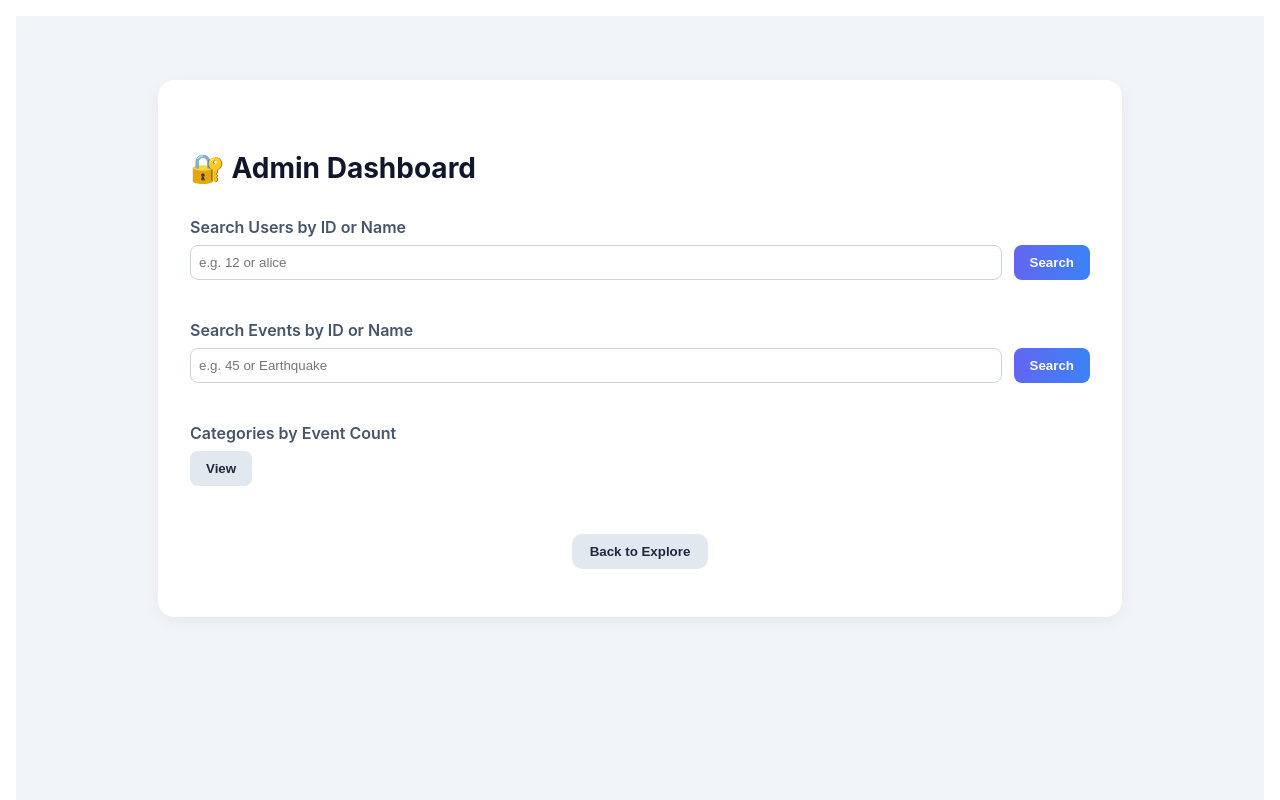
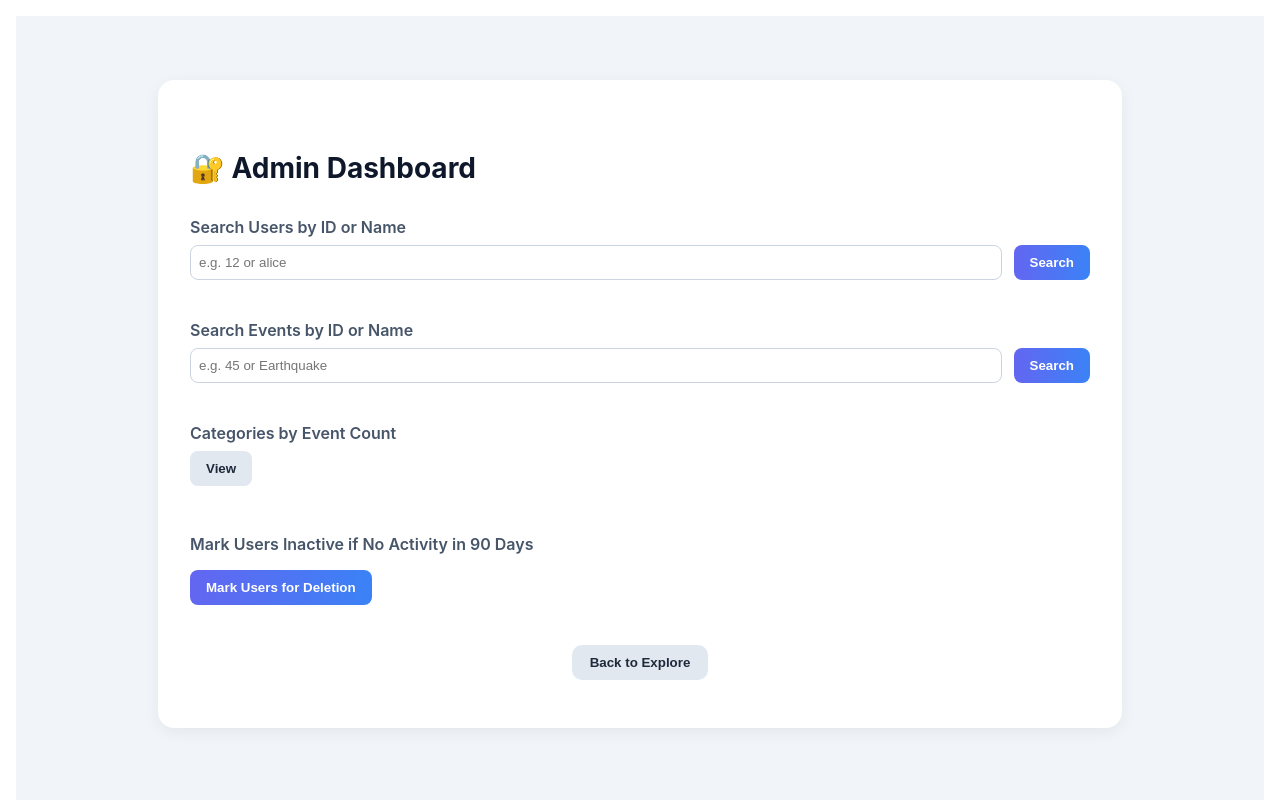
Before and after one commit to ArchieMucharla/Timely, a React (Create React App) app in the folder my-app/: page /admin in a window 1280 px wide. Shown: the top 800 px of the page. Built offline with nearby package versions, Linux system fonts and the light colour scheme.

Commit message:
adds mark users for delete in admin

```diff
--- a/my-app/src/pages/AdminDashboard.js
+++ b/my-app/src/pages/AdminDashboard.js
@@ -10,6 +10,9 @@ export default function AdminPage() {
   const [eventSearch, setEventSearch] = useState('');
   const [eventResults, setEventResults] = useState([]);
   const [categoriesByCount, setCategoriesByCount] = useState([]);
+  const [inactiveUsersMessage, setInactiveUsersMessage] = useState('');
+  const [inactiveUsers, setInactiveUsers] = useState([]);
+  const [loading, setLoading] = useState(false);
 
   const searchUsers = async () => {
     const res = await fetch(`${BACKEND}/api/admin/users?search=${userSearch}`, { credentials: 'include' });
@@ -28,6 +31,31 @@ export default function AdminPage() {
     const data = await res.json();
     setCategoriesByCount(data);
   };
+
+  const markInactiveUsersForDeletion = async () => {
+    setLoading(true);
+    try {
+      const res = await fetch(`${BACKEND}/api/admin/mark-inactive-users`, {
+        method: 'POST',
+        credentials: 'include', // Include credentials for authentication
+      });
+
+      if (res.ok) {
+        const data = await res.json();
+        const usernames = data.users.map(user => user.username);
+        console.log('Users marked for deletion:', usernames);
+        setInactiveUsersMessage(`Users marked for deletion:`);  // Display success message
+        setInactiveUsers(data.users)
+      } else {
+        setInactiveUsersMessage('Error marking inactive users.');
+      }
+    } catch (err) {
+      console.error('Error:', err);
+      setInactiveUsersMessage('Failed to mark inactive users.');
+    }
+    setLoading(false);
+  };
+
 
   const resultCardStyle = {
     backgroundColor: '#f8fafc',
@@ -168,6 +196,34 @@ export default function AdminPage() {
           </div>
         </section>
 
+        {/*Mark inactive users for deletion */}
+        <section style={{ marginBottom: '2.5rem' }}>
+          <label style={{ fontWeight: '600', color: '#475569' }}>Mark Users Inactive if No Activity in 90 Days</label>
+          <div style={{ marginTop: '1rem' }}>
+            <button
+              onClick={markInactiveUsersForDeletion}
+              disabled={loading}
+              style={{
+                padding: '10px 16px',
+                background: 'linear-gradient(to right, #6366f1, #3b82f6)',
+                border: 'none',
+                color: '#fff',
+                borderRadius: '8px',
+                fontWeight: '600',
+                cursor: 'pointer',
+              }}
+            >
+              {loading ? 'Marking Inactive Users...' : 'Mark Users for Deletion'}
+            </button>
+          </div>
+          {inactiveUsersMessage && (
+            <div style={{ marginTop: '1rem', color: '#d32f2f' }}>
+              {inactiveUsersMessage}
+              {inactiveUsers}
+            </div>
+          )}
+        </section>
+
         {/* Back Button */}
         <div style={{ display: 'flex', justifyContent: 'center' }}>
           <button
--- a/my-app/src/pages/UserProfile.js
+++ b/my-app/src/pages/UserProfile.js
@@ -11,6 +11,8 @@ function UserProfile() {
   const [categories, setCategories] = useState([]);
   const [selectedCategories, setSelectedCategories] = useState([]);
   const [userEvents, setUserEvents] = useState([]);
+  const [selectedEvent, setSelectedEvent] = useState(null);
+
 
   useEffect(() => {
     fetch(`${BACKEND}/api/users/me`, { credentials: 'include' })
@@ -88,7 +90,12 @@ function UserProfile() {
               <label style={{ fontWeight: '600', color: '#475569', marginBottom: '0.5rem', display: 'block' }}>
                 Your Events
               </label>
-              <EventList events={userEvents}  currentUser={currentUser} />
+              <EventList
+                events={userEvents}
+                currentUser={currentUser}
+                onSelect={(event) => setSelectedEvent(event)}
+                selectedEvent={selectedEvent}
+              />
             </div>
 
             <div style={{ marginBottom: '1.25rem' }}>
```
Also changed, not shown: 1 other file (tests, documents, lock files or other folders).
